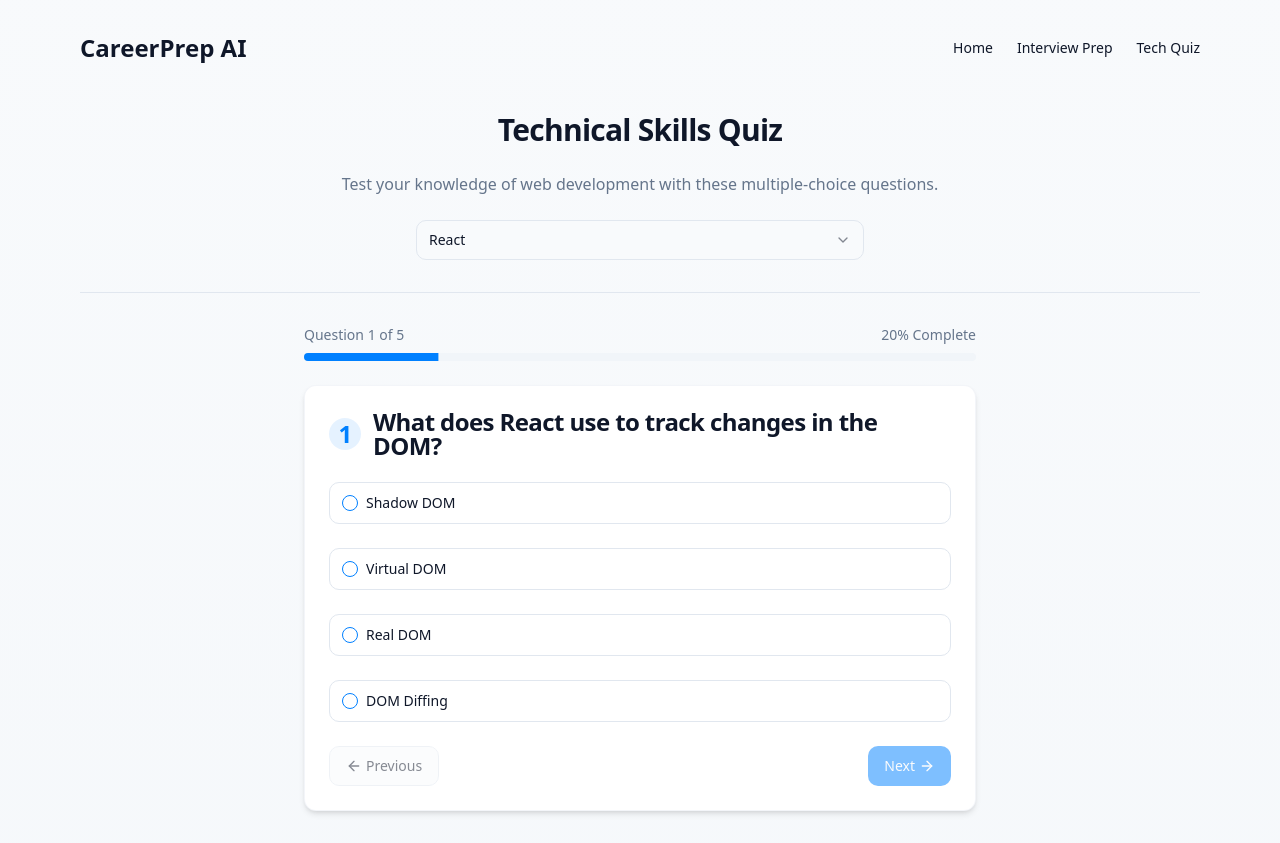
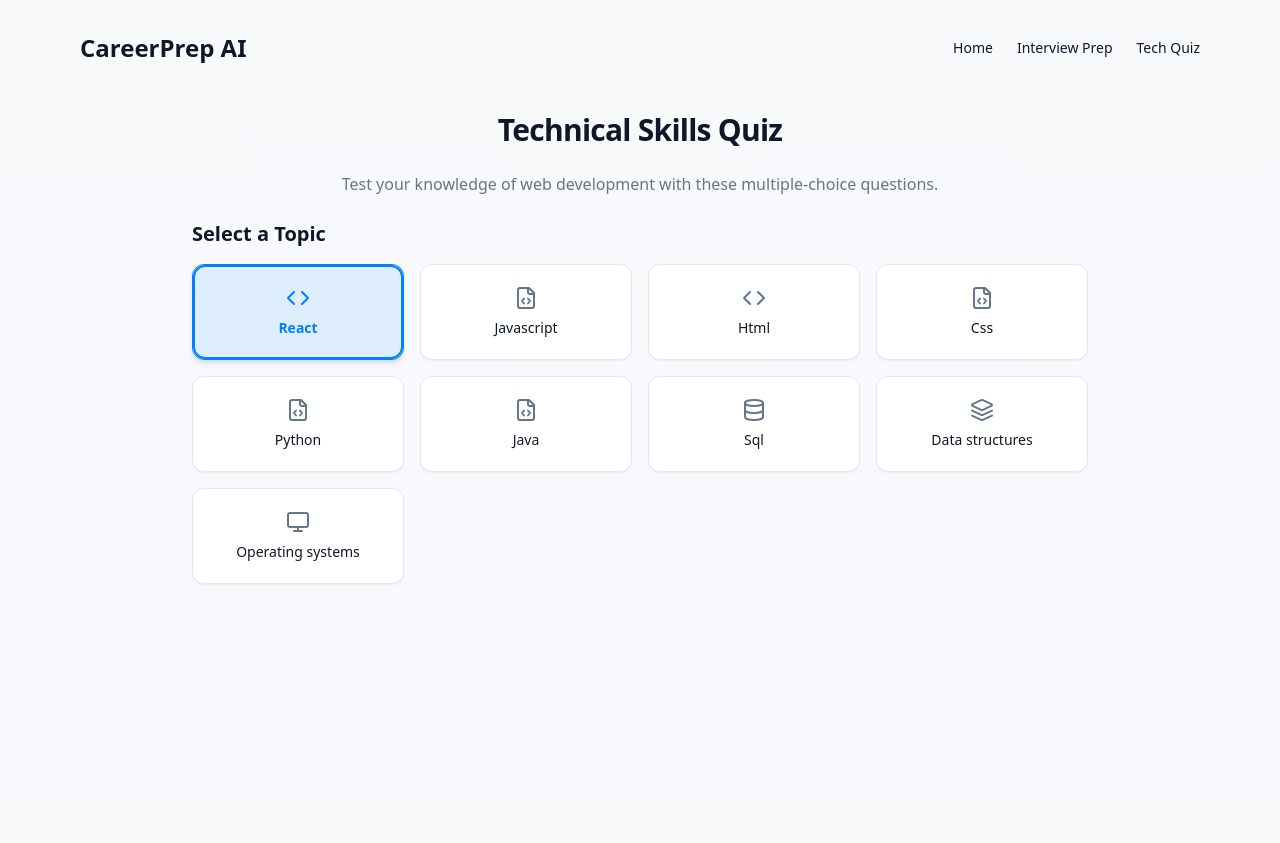
Before and after one commit to Yuva-Dharshini/query-voice-analyzer, a React (Vite) app: page /quiz in a window 1280 px wide. After the commit the page ends 800 px from the top, so only its background shows below. Built offline with nearby package versions, Linux system fonts and the light colour scheme.

Commit message:
Change quiz topic selection
Modify the quiz topic selection to use cards instead of a dropdown.

```diff
--- /dev/null
+++ b/src/components/QuizTopicCard.tsx
@@ -0,0 +1,61 @@
+
+import React from 'react';
+import { Card } from "@/components/ui/card";
+import { Book, Code, Database, FileCode, Layers, Monitor, Server, Cpu } from "lucide-react";
+
+interface QuizTopicCardProps {
+  topic: string;
+  isSelected: boolean;
+  onClick: () => void;
+}
+
+const TOPIC_ICONS: Record<string, React.ReactNode> = {
+  react: <Code className="h-6 w-6" />,
+  javascript: <FileCode className="h-6 w-6" />,
+  html: <Code className="h-6 w-6" />,
+  css: <FileCode className="h-6 w-6" />,
+  python: <FileCode className="h-6 w-6" />,
+  java: <FileCode className="h-6 w-6" />,
+  sql: <Database className="h-6 w-6" />,
+  "data structures": <Layers className="h-6 w-6" />,
+  "operating systems": <Monitor className="h-6 w-6" />,
+  php: <FileCode className="h-6 w-6" />,
+  "c++": <FileCode className="h-6 w-6" />,
+  c: <Code className="h-6 w-6" />,
+  "angular": <Code className="h-6 w-6" />,
+  dbms: <Database className="h-6 w-6" />,
+  dsa: <Layers className="h-6 w-6" />,
+  "node.js": <Server className="h-6 w-6" />,
+  "machine learning": <Cpu className="h-6 w-6" />,
+  default: <Book className="h-6 w-6" />
+};
+
+const QuizTopicCard: React.FC<QuizTopicCardProps> = ({ topic, isSelected, onClick }) => {
+  const displayName = topic.charAt(0).toUpperCase() + topic.slice(1);
+  const icon = TOPIC_ICONS[topic] || TOPIC_ICONS.default;
+
+  return (
+    <Card
+      className={`relative h-24 cursor-pointer transition-all duration-200 hover:scale-105 ${
+        isSelected
+          ? 'bg-primary/10 border-primary shadow-md'
+          : 'hover:shadow-md'
+      }`}
+      onClick={onClick}
+    >
+      <div className="flex flex-col items-center justify-center h-full p-4 text-center">
+        <div className={`mb-2 ${isSelected ? 'text-primary' : 'text-muted-foreground'}`}>
+          {icon}
+        </div>
+        <h3 className={`font-medium text-sm ${isSelected ? 'text-primary font-semibold' : ''}`}>
+          {displayName}
+        </h3>
+      </div>
+      {isSelected && (
+        <div className="absolute inset-0 border-2 border-primary rounded-lg pointer-events-none" />
+      )}
+    </Card>
+  );
+};
+
+export default QuizTopicCard;
--- a/src/pages/TechQuiz.tsx
+++ b/src/pages/TechQuiz.tsx
@@ -8,7 +8,7 @@ import { Progress } from "@/components/ui/progress";
 import { Separator } from "@/components/ui/separator";
 import { CheckCircle, ArrowLeft, ArrowRight, RefreshCcw } from "lucide-react";
 import { Link } from "react-router-dom";
-import { Select, SelectContent, SelectItem, SelectTrigger, SelectValue } from "@/components/ui/select";
+import QuizTopicCard from '@/components/QuizTopicCard';
 
 interface QuizQuestion {
   id: number;
@@ -556,14 +556,16 @@ const TechQuiz: React.FC = () => {
   const [userAnswers, setUserAnswers] = useState<number[]>([]);
   const [quizCompleted, setQuizCompleted] = useState(false);
   const [quizResult, setQuizResult] = useState<QuizResult | null>(null);
+  const [showTopicSelection, setShowTopicSelection] = useState(true);
 
   // Reset the quiz when the topic changes
-  const handleTopicChange = (value: string) => {
-    setSelectedTopic(value);
+  const handleTopicChange = (topic: string) => {
+    setSelectedTopic(topic);
     setCurrentQuestionIndex(0);
-    setUserAnswers(Array(allQuizQuestions[value].length).fill(-1));
+    setUserAnswers(Array(allQuizQuestions[topic].length).fill(-1));
     setQuizCompleted(false);
     setQuizResult(null);
+    setShowTopicSelection(false);
   };
 
   // Current quiz questions based on selected topic
@@ -630,11 +632,8 @@ const TechQuiz: React.FC = () => {
   const currentQuestion = quizQuestions[currentQuestionIndex];
   const hasAnswered = userAnswers[currentQuestionIndex] !== -1;
 
-  // Get topic options for the select component
-  const topicOptions = Object.keys(allQuizQuestions).map(topic => ({
-    value: topic,
-    label: topic.charAt(0).toUpperCase() + topic.slice(1)
-  }));
+  // Get topic options for the topic cards
+  const topicOptions = Object.keys(allQuizQuestions);
 
   return (
     <div className="min-h-screen bg-gradient-to-b from-background to-secondary/30">
@@ -653,19 +652,33 @@ const TechQuiz: React.FC = () => {
           Test your knowledge of web development with these multiple-choice questions.
         </p>
 
-        <div className="max-w-md mx-auto mb-8">
-          <Select value={selectedTopic} onValueChange={handleTopicChange}>
-            <SelectTrigger>
-              <SelectValue placeholder="Select a topic" />
-            </SelectTrigger>
-            <SelectContent>
+        {showTopicSelection ? (
+          <div className="max-w-4xl mx-auto">
+            <h2 className="text-xl font-semibold mb-4">Select a Topic</h2>
+            <div className="grid grid-cols-2 md:grid-cols-3 lg:grid-cols-4 gap-4">
               {topicOptions.map(topic => (
-                <SelectItem key={topic.value} value={topic.value}>
-                  {topic.label}
-                </SelectItem>
+                <QuizTopicCard
+                  key={topic}
+                  topic={topic}
+                  isSelected={topic === selectedTopic}
+                  onClick={() => handleTopicChange(topic)}
+                />
               ))}
-            </SelectContent>
-          </Select>
+            </div>
+          </div>
+        ) : (
+          <>
+            <div className="flex justify-between items-center max-w-2xl mx-auto mb-6">
+              <h2 className="text-xl font-semibold">
+                Topic: {selectedTopic.charAt(0).toUpperCase() + selectedTopic.slice(1)}
+              </h2>
+              <Button
+                variant="outline"
+                size="sm"
+                onClick={() => setShowTopicSelection(true)}
+              >
+                Change Topic
+              </Button>
             </div>
 
             <Separator className="mb-8" />
@@ -786,11 +799,13 @@ const TechQuiz: React.FC = () => {
                   </CardContent>
 
                   <CardFooter className="flex justify-between">
-                <Button variant="outline" asChild>
-                  <Link to="/" className="gap-2">
+                    <Button
+                      variant="outline"
+                      onClick={() => setShowTopicSelection(true)}
+                      className="gap-2"
+                    >
                       <ArrowLeft className="h-4 w-4" />
-                    Back to Home
-                  </Link>
+                      Choose Another Topic
                     </Button>
                     <Button
                       onClick={restartQuiz}
@@ -803,6 +818,8 @@ const TechQuiz: React.FC = () => {
                 </Card>
               </div>
             )}
+          </>
+        )}
       </div>
     </div>
   );
```
Lines whose indentation alone changed are shown as unchanged.
